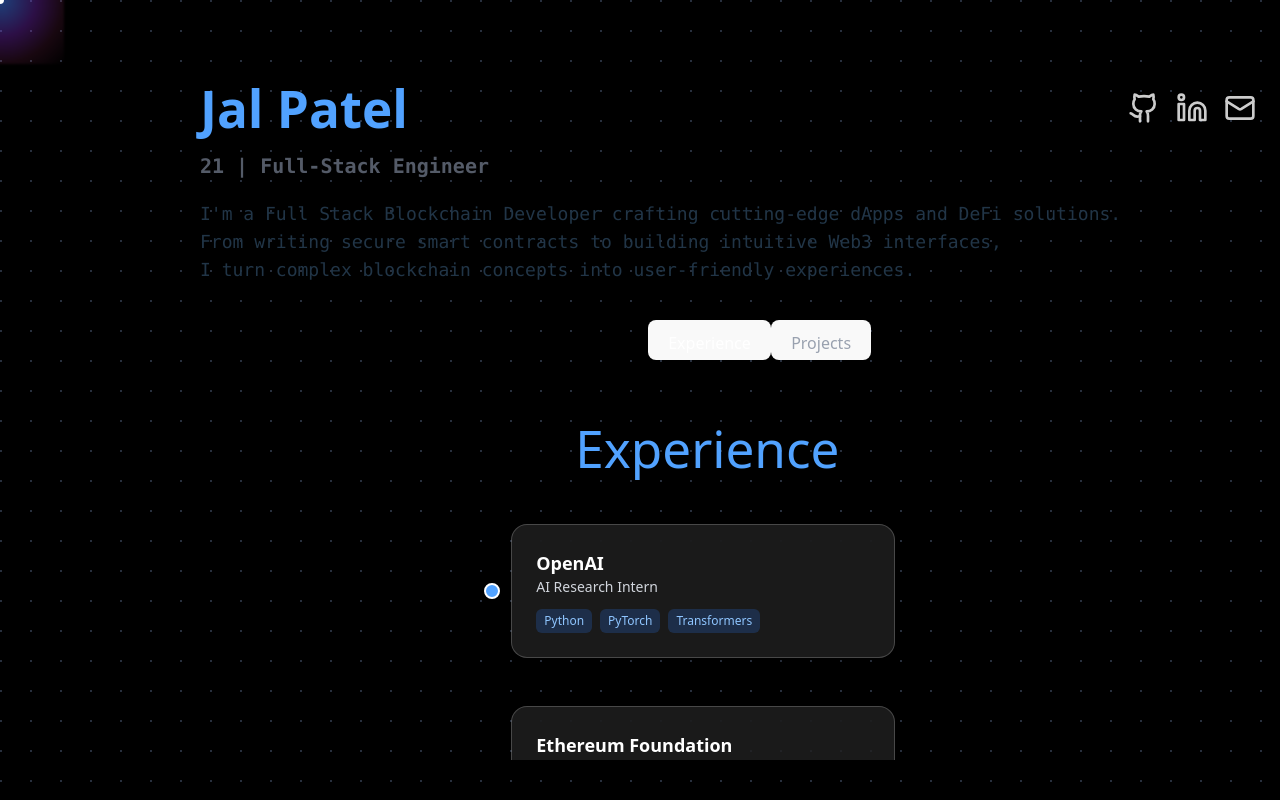
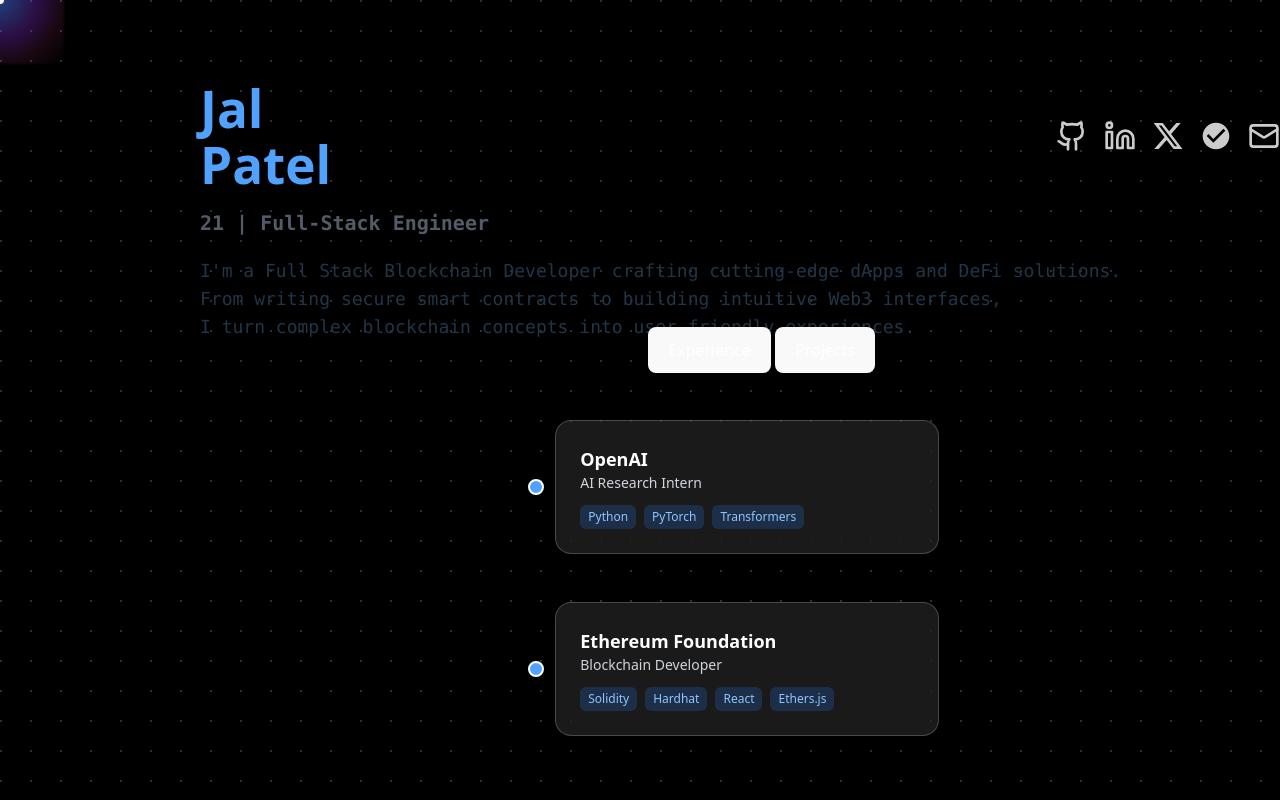
Before and after one commit to jallpatell/portfolio, a React (Vite) app: page / in a window 1280 px wide. Built offline with nearby package versions, Linux system fonts and the light colour scheme.

Commit message:
add<cal&X>

```diff
--- a/src/Page.jsx
+++ b/src/Page.jsx
@@ -1,5 +1,5 @@
 import { useState, useEffect, useMemo } from "react";
-import { Github, Linkedin, Mail, Copy, Check, X, ExternalLink } from "lucide-react";
+import { Github, Linkedin, Mail, Copy, Check, X, ExternalLink, Calendar } from "lucide-react";
 
 export default function DotPatternPage() {
   const [mousePos, setMousePos] = useState({ x: 0, y: 0 });
@@ -67,6 +67,25 @@
         "Created a comprehensive governance platform for DAOs featuring proposal creation, voting mechanisms, and treasury management. Integrated with The Graph for efficient blockchain data querying.",
       link: "https://example.com/dao-tool",
     },
+  ];
+
+  const skills = [
+    {
+      category: "Frontend",
+      technologies: ["React", "Next.js", "TypeScript", "Tailwind CSS", "HTML/CSS", "JavaScript"]
+    },
+    {
+      category: "Backend",
+      technologies: ["Node.js", "Express", "Python", "Go", "PostgreSQL", "MongoDB"]
+    },
+    {
+      category: "Blockchain",
+      technologies: ["Solidity", "Ethereum", "Hardhat", "Web3.js", "IPFS", "The Graph"]
+    },
+    {
+      category: "DevOps",
+      technologies: ["Docker", "Kubernetes", "AWS", "CI/CD", "Git", "Linux"]
+    }
   ];
 
   // Track mouse
@@ -177,6 +196,24 @@
                 <Linkedin className="w-8 h-8 hover:scale-105 text-white opacity-80 hover:opacity-100 transition" />
               </a>
               <a
+                href="https://twitter.com/jallpatell"
+                target="_blank"
+                rel="noopener noreferrer"
+              >
+                <svg className="w-8 h-8 hover:scale-105 text-white opacity-80 hover:opacity-100 transition" viewBox="0 0 24 24" fill="currentColor">
+                  <path d="M18.244 2.25h3.308l-7.227 8.26 8.502 11.24H16.17l-5.214-6.817L4.99 21.75H1.68l7.73-8.835L1.254 2.25H8.08l4.713 6.231zm-1.161 17.52h1.833L7.084 4.126H5.117z"/>
+                </svg>
+              </a>
+              <a
+                href="https://calendly.com/jallpatell"
+                target="_blank"
+                rel="noopener noreferrer"
+              >
+                <svg className="w-8 h-8 hover:scale-105 text-white opacity-80 hover:opacity-100 transition" viewBox="0 0 24 24" fill="currentColor">
+                  <path d="M12 2C6.48 2 2 6.48 2 12s4.48 10 10 10 10-4.48 10-10S17.52 2 12 2zm-2 15l-5-5 1.41-1.41L10 14.17l7.59-7.59L19 8l-9 9z"/>
+                </svg>
+              </a>
+              <a
                 href="mailto:11jal.edu@gmail.com"
                 onClick={(e) => {
                   e.preventDefault();
@@ -202,25 +239,27 @@
         </div>
 
         {/* Section slider */}
-        <div className="flex mt-90 relative px-12">
+        <div className="flex mt-90 relative px-12 z-30">
           {/* Slider navigation */}
-          <div className=" bg- ml-150 left-10 transform h-10 flex ">
+          <div className="ml-150 left-10 transform h-10 flex items-center gap-1 pointer-events-auto">
             <button
               onClick={() => setActiveSection("Experience")}
-              className={`px-4 py-2 rounded-lg transition-all ${
+              aria-pressed={activeSection === "Experience"}
+              className={`relative z-10 backdrop-blur-lg hover:backdrop-blur-md border transition-all hover:scale-102 duration-500 delay-100 rounded-3xl p-0.2 mt-5 px-5 py-2  pointer-events-auto ${
                 activeSection === "Experience"
-                  ? 'bg-blue-500/30 text-white border border-blue-400'
-                  : 'bg-gray-800/30 text-gray-400 hover:text-white'
+                  ? 'bg-black text-white border-black'
+                  : 'bg-white text-white border-white hover:bg-white'
               }`}
             >
               Experience
             </button>
             <button
               onClick={() => setActiveSection("Projects")}
-              className={`px-4 py-2 rounded-lg transition-all ${
+              aria-pressed={activeSection === "Projects"}
+              className={`relative z-10 backdrop-blur-lg hover:backdrop-blur-md border transition-all hover:scale-102 duration-500 delay-100 rounded-3xl p-0.2 mt-5 px-5 py-2 pointer-events-auto ${
                 activeSection === "Projects"
-                  ? 'bg-purple-500/30 text-white border border-purple-400'
-                  : 'bg-gray-800/30 text-gray-400 hover:text-white'
+                  ? 'bg-white text-black border-black'
+                  : 'bg-white text-white border-white hover:bg-white'
               }`}
             >
               Projects
@@ -228,13 +267,12 @@
           </div>
 
           {/* Slider container */}
-          <div className=" -ml-90 rounded-xl ">
+          <div className=" -ml-80 rounded-xl ">
             <div className="flex transition-transform duration-500 ease-in-out">
               {/* Experience section - conditionally rendered */}
               {activeSection === "Experience" && (
                 <div className="w-full flex-shrink-0">
                   <div className="flex flex-col gap-12 mt-25 w-full">
-                    <h1 className="font-light text-lg ml-10 text-blue-400 w-75 px-6">Experience</h1>
                     {experiences.map((exp) => (
                       <div
                         key={exp.id}
@@ -265,7 +303,6 @@
               {activeSection === "Projects" && (
                 <div className="w-full flex-shrink-0">
                   <div className="flex flex-col gap-12 mt-25 w-full">
-                    <h1 className="font-light text-lg ml-10 text-purple-400 w-75 px-6">Projects</h1>
                     {projects.map((project) => (
                       <div
                         key={project.id}
@@ -302,6 +339,29 @@
                   </div>
                 </div>
               )}
+            </div>
+          </div>
+        </div>
+
+        {/* Skills Section */}
+        <div className="mt-20 px-12">
+          <div className="flex flex-col gap-8">
+            <div className="grid grid-cols-2 gap-8">
+              {skills.map((skillGroup, index) => (
+                <div key={index} className="bg-white/10 backdrop-blur-md border border-white/20 rounded-2xl shadow-lg p-6">
+                  <h3 className="text-lg font-bold text-white mb-4">{skillGroup.category}</h3>
+                  <div className="flex flex-wrap gap-2">
+                    {skillGroup.technologies.map((tech, i) => (
+                      <span
+                        key={i}
+                        className="bg-blue-500/20 text-blue-300 text-xs px-3 py-2 rounded-lg  border-blue-400/30"
+                      >
+                        {tech}
+                      </span>
+                    ))}
+                  </div>
+                </div>
+              ))}
             </div>
           </div>
         </div>
```
